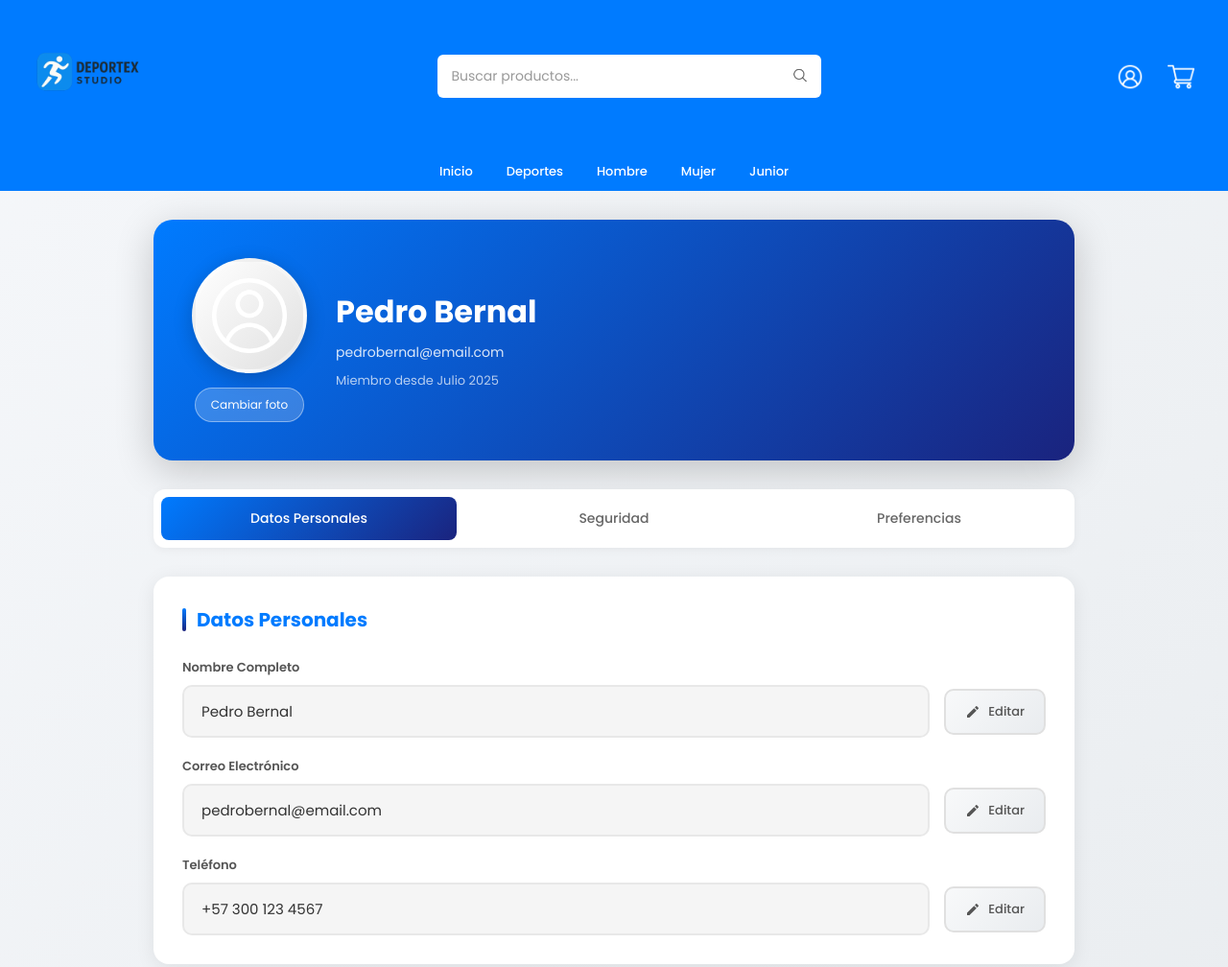
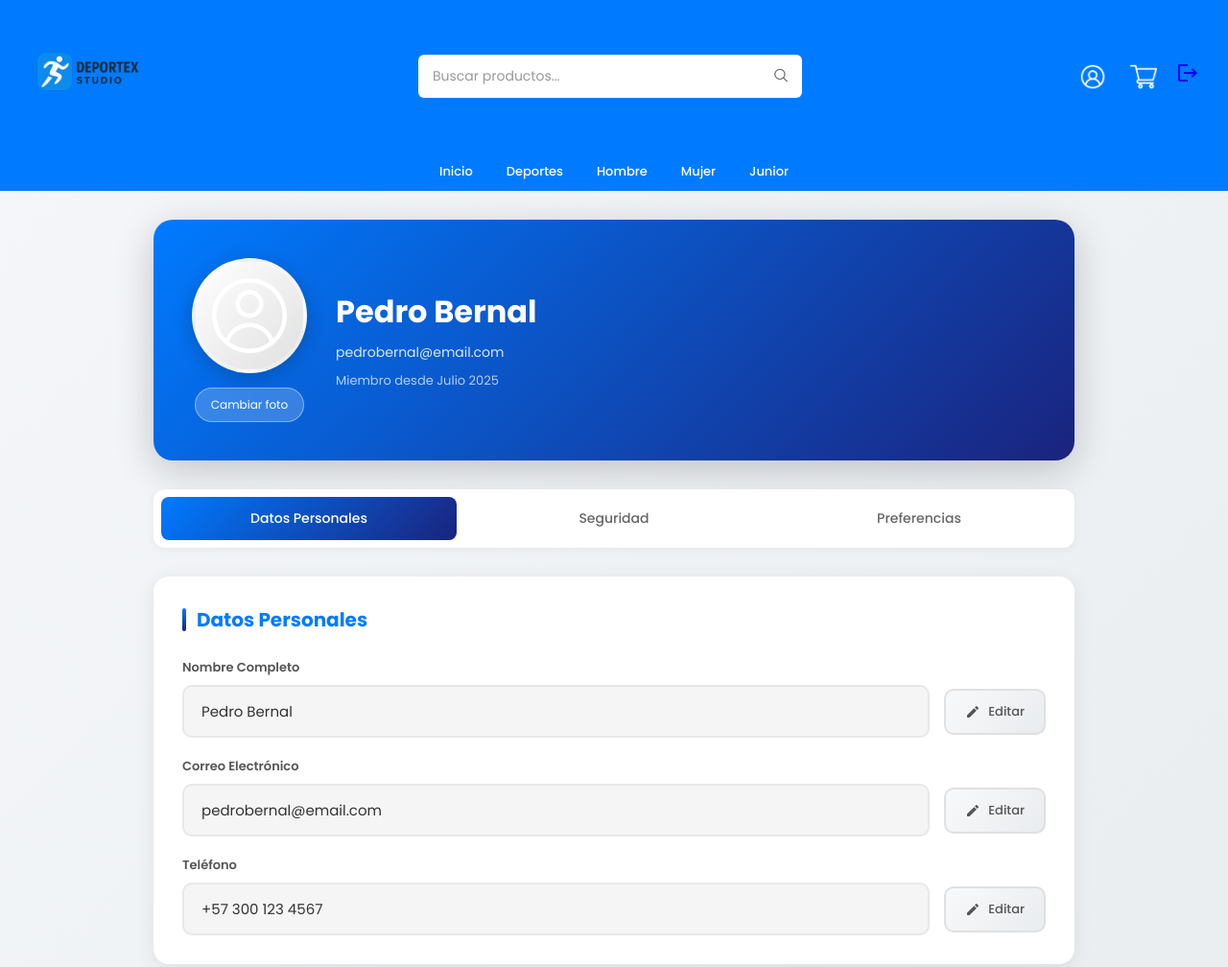
Before and after one commit to Julian-sf113/Proyecto_Sena, a plain HTML site: page perfil.html in a window 1280 px wide. Shown: the top 1008 px of the page at 96% size. Drawn offline with Linux system fonts and the light colour scheme.

Commit message:
Se agrego un icono para salir al inicio del aplicativo

```diff
--- a/perfil.html
+++ b/perfil.html
@@ -25,6 +25,13 @@
                 <button class="nav-encabezado__icono--user"><img src="Images/avatar.png" alt="Avatar Usuario"></button>
                 <a href="carrito_de_compras.html" class="nav-encabezado__icono--carrito"><img
                         src="Images/carrito-de-compras.png" alt="Carrito de compras"></a>
+                <a href="index.html" class="nav-encabezado__icono--salir" title="Salir">
+                    <svg xmlns="http://www.w3.org/2000/svg" viewBox="0 0 24 24" fill="currentColor" width="24"
+                        height="24">
+                        <path
+                            d="M17 7l-1.41 1.41L18.17 11H8v2h10.17l-2.58 2.58L17 17l5-5zM4 5h8V3H4c-1.1 0-2 .9-2 2v14c0 1.1.9 2 2 2h8v-2H4V5z" />
+                    </svg>
+                </a>
             </nav>
         </section>
 
```
